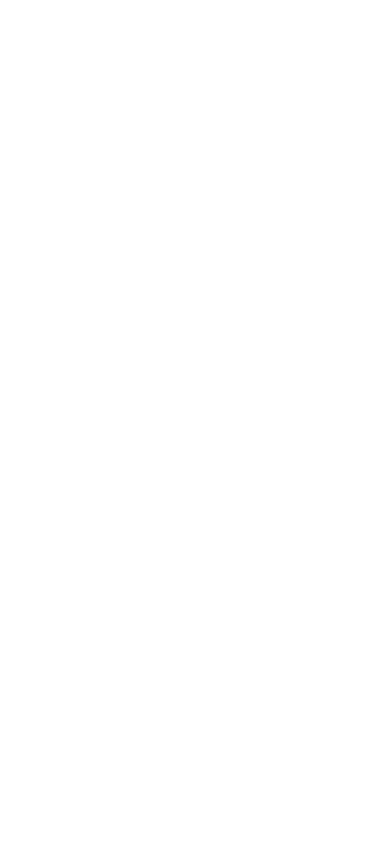
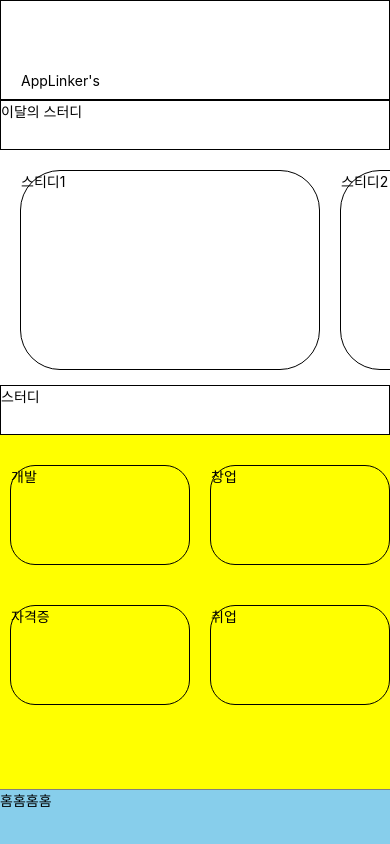
Before and after one commit to AppLinkers/study, a React Native app: screen / in a window 390 px wide. Built offline with nearby package versions, Linux system fonts and the light colour scheme.

Commit message:
푸쉬 기능 연습중...

```diff
--- a/pages/MainPage.js
+++ b/pages/MainPage.js
@@ -2,11 +2,107 @@ import React, { useEffect, useState } from 'react';
 import { StyleSheet, Text, View, Image, TouchableOpacity, ScrollView,FlatList} from 'react-native';
 import { StatusBar } from 'expo-status-bar';
 
+
 export default function MainPage() {
-    <View><Text>메인</Text></View>
-}
+return(
+    <View style={styles.container}>
+        <StatusBar style='auto'/>
+        <View style={styles.container1}>
+            <View style={styles.title}><Text>AppLinker's</Text></View>
+            <View style={styles.underTitle}><Text>이달의 스터디</Text></View>
+            <ScrollView style={styles.image}
+                        horizontal={true}>
+                <TouchableOpacity style={styles.imageButton}><Text>스티디1</Text></TouchableOpacity>
+                <TouchableOpacity style={styles.imageButton}><Text>스티디2</Text></TouchableOpacity>
+                <TouchableOpacity style={styles.imageButton}><Text>스티디3</Text></TouchableOpacity>
+                <TouchableOpacity style={styles.imageButton}><Text>스티디4</Text></TouchableOpacity>
+
+            </ScrollView>
+            <View style={styles.underImage}><Text>스터디</Text></View>
+        </View>
+        <ScrollView style={styles.container2}>
+            <View style={styles.line1}>
+                <TouchableOpacity style={styles.button}><Text>개발</Text></TouchableOpacity>
+                <TouchableOpacity style={styles.button}><Text>창업</Text></TouchableOpacity>
+            </View>
+            <View style={styles.line2}>
+                <TouchableOpacity style={styles.button}><Text>자격증</Text></TouchableOpacity>
+                <TouchableOpacity style={styles.button}><Text>취업</Text></TouchableOpacity>
+            </View>
+        </ScrollView>
+        <View style={styles.container3}>
+            <TouchableOpacity style={styles.mainmenu}><Text>홈</Text></TouchableOpacity>
+            <TouchableOpacity style={styles.mainmenu}><Text>홈</Text></TouchableOpacity>
+            <TouchableOpacity style={styles.mainmenu}><Text>홈</Text></TouchableOpacity>
+            <TouchableOpacity style={styles.mainmenu}><Text>홈</Text></TouchableOpacity>
+        </View>
+    </View>
+        )
+};
 
 const styles = StyleSheet.create({
+    container:{
+        flex:1,
+
+    },
+    container1:{
+
+    },
+    container2:{
+
+        backgroundColor:'yellow',
+
+    },
+    container3:{
+
+        backgroundColor:'skyblue',
+        height:55,
+        borderTopWidth:1,
+        borderTopColor:'gray',
+        flexDirection:'row'
+    },
+    title:{
+        borderWidth:1,
+        height:100,
+        justifyContent:'flex-end',
+        paddingLeft:20,
+        paddingBottom:10
+    },
+    underTitle:{
+        borderWidth:1,
+        height:50
+    },
+    image:{
+        marginTop:20
+    },
+    imageButton:{
+        width:300,
+        height:200,
+        borderWidth:1,
+        borderRadius:40,
+        marginLeft:20
+    },
+    underImage:{
+        borderWidth:1,
+        height:50,
+        marginTop:15
+    },
+    line1:{
+        flexDirection:'row'
+    },
+    line2:{
+        flexDirection:'row'
+    },
+    button:{
+        borderWidth:1,
+        width:180,
+        height:100,
+        marginHorizontal:10,
+        marginVertical:10,
+        borderRadius:25,
+        marginTop:30
+
+    }
 
 
 })
```
